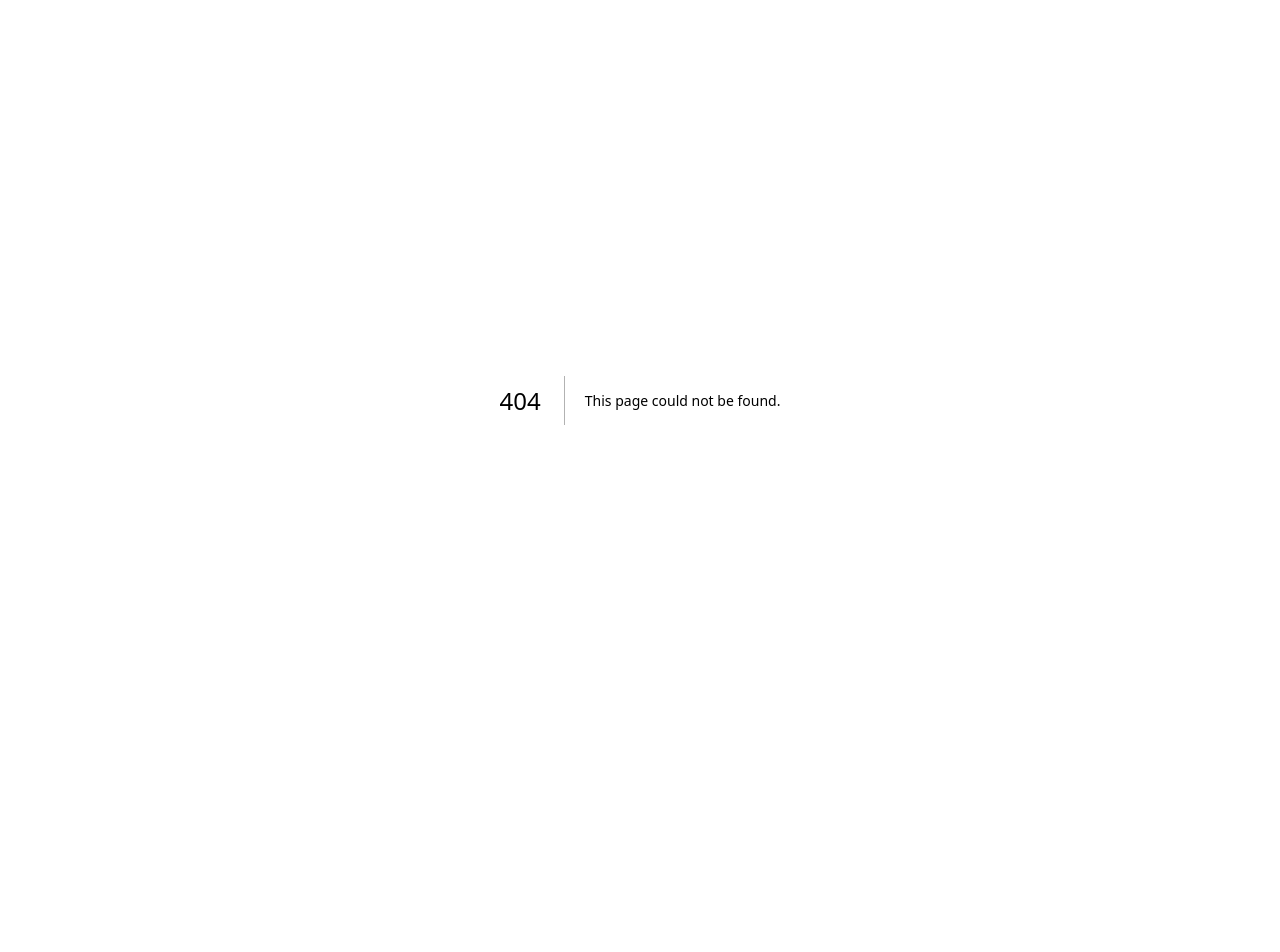
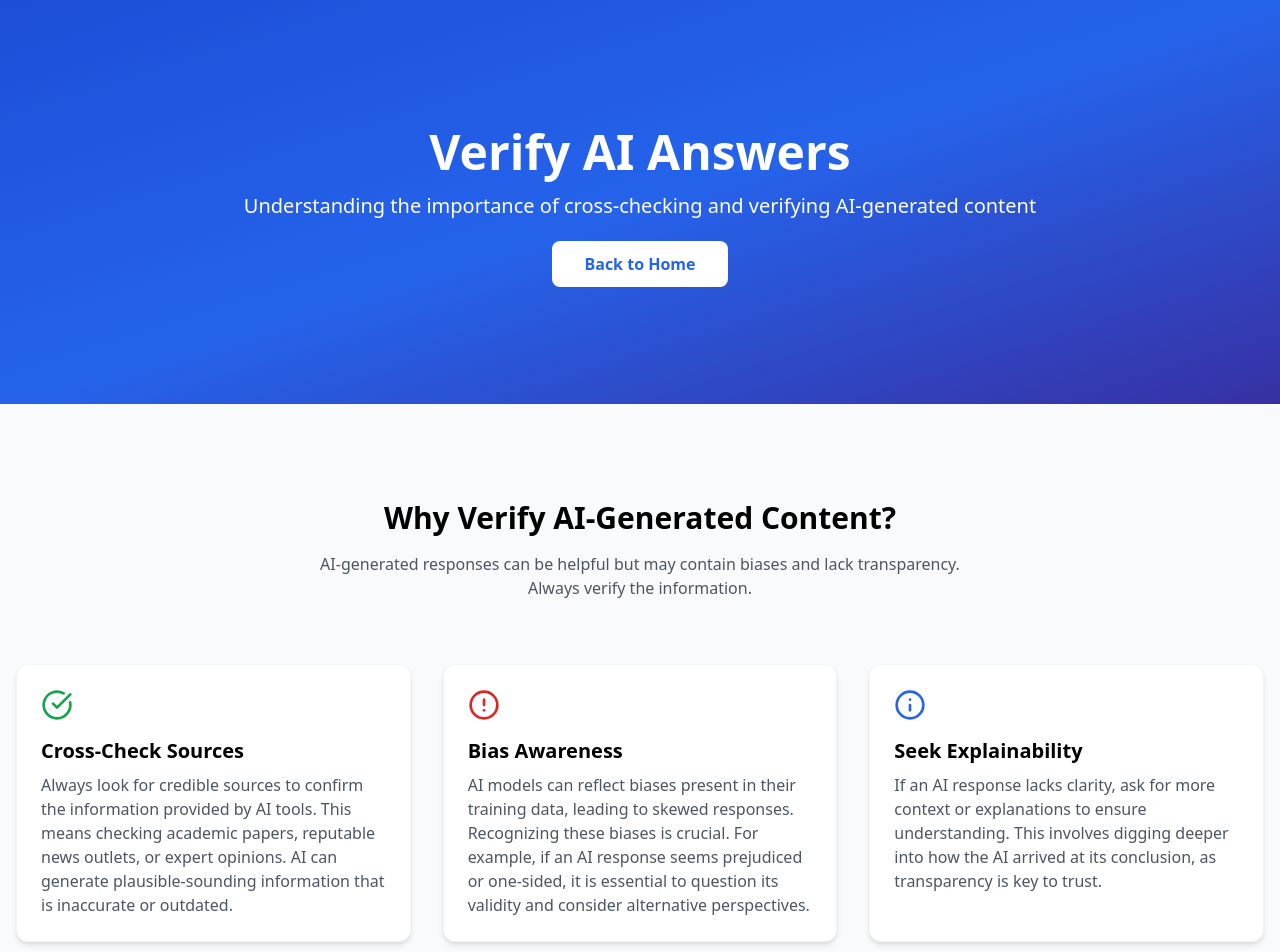
Before and after one commit to woozoobro/lesson-solution, a Next.js app: page /guideline in a window 1280 px wide. Before the commit this address had no page. Shown: the top 952 px of the page. Before the commit the page ends 800 px from the top, so only its background shows below. Built offline with nearby package versions, Linux system fonts and the light colour scheme.

Commit message:
guideline

```diff
--- /dev/null
+++ b/app/guideline/page.tsx
@@ -0,0 +1,205 @@
+import React from "react";
+import { Info, CheckCircle, AlertCircle } from "lucide-react";
+import Link from "next/link";
+
+const AIVerificationPage = () => {
+  return (
+    <div className="min-h-screen bg-gray-50 flex flex-col">
+      {/* Hero Section */}
+      <section className="bg-gradient-to-br from-blue-700 via-blue-600 to-indigo-800 text-white py-32 flex items-center justify-center">
+        <div className="text-center">
+          <h1 className="text-5xl font-bold mb-4">Verify AI Answers</h1>
+          <p className="text-xl mb-8">
+            Understanding the importance of cross-checking and verifying
+            AI-generated content
+          </p>
+          <Link
+            href="/"
+            className="bg-white text-blue-600 px-8 py-3 rounded-lg font-semibold hover:bg-blue-50 transition-colors"
+          >
+            Back to Home
+          </Link>
+        </div>
+      </section>
+
+      {/* Verification Section */}
+      <section className="py-24">
+        <div className="container mx-auto px-4">
+          <div className="text-center mb-16">
+            <h2 className="text-3xl font-bold mb-4">
+              Why Verify AI-Generated Content?
+            </h2>
+            <p className="text-gray-600 max-w-2xl mx-auto">
+              AI-generated responses can be helpful but may contain biases and
+              lack transparency. Always verify the information.
+            </p>
+          </div>
+          <div className="grid md:grid-cols-3 gap-8">
+            <div className="bg-white p-6 rounded-xl shadow-md hover:shadow-lg transition-shadow duration-300 border border-gray-100">
+              <CheckCircle className="w-8 h-8 text-green-600 mb-4" />
+              <h3 className="text-xl font-semibold mb-2">
+                Cross-Check Sources
+              </h3>
+              <p className="text-gray-600">
+                Always look for credible sources to confirm the information
+                provided by AI tools. This means checking academic papers,
+                reputable news outlets, or expert opinions. AI can generate
+                plausible-sounding information that is inaccurate or outdated.
+              </p>
+            </div>
+            <div className="bg-white p-6 rounded-xl shadow-md hover:shadow-lg transition-shadow duration-300 border border-gray-100">
+              <AlertCircle className="w-8 h-8 text-red-600 mb-4" />
+              <h3 className="text-xl font-semibold mb-2">Bias Awareness</h3>
+              <p className="text-gray-600">
+                AI models can reflect biases present in their training data,
+                leading to skewed responses. Recognizing these biases is
+                crucial. For example, if an AI response seems prejudiced or
+                one-sided, it is essential to question its validity and consider
+                alternative perspectives.
+              </p>
+            </div>
+            <div className="bg-white p-6 rounded-xl shadow-md hover:shadow-lg transition-shadow duration-300 border border-gray-100">
+              <Info className="w-8 h-8 text-blue-600 mb-4" />
+              <h3 className="text-xl font-semibold mb-2">
+                Seek Explainability
+              </h3>
+              <p className="text-gray-600">
+                If an AI response lacks clarity, ask for more context or
+                explanations to ensure understanding. This involves digging
+                deeper into how the AI arrived at its conclusion, as
+                transparency is key to trust.
+              </p>
+            </div>
+          </div>
+        </div>
+      </section>
+
+      {/* Sample Chat Examples Section */}
+      <section className="py-24 bg-gray-100">
+        <div className="container mx-auto px-4">
+          <h2 className="text-3xl font-bold text-center mb-6">
+            Sample Chat Examples
+          </h2>
+
+          {/* Example 1 */}
+          <div className="bg-white p-6 rounded-lg shadow-md border border-gray-200 mb-8">
+            <div className="mb-4">
+              <strong>User:</strong> What is the capital of Australia?
+            </div>
+            <div className="mb-4">
+              <strong>AI:</strong> The capital of Australia is Sydney.
+            </div>
+            <div className="text-red-600 font-semibold mb-4">
+              <strong>Note:</strong> This answer is incorrect. The capital of
+              Australia is actually Canberra. Always double-check facts provided
+              by AI!
+            </div>
+            <div>
+              <strong>Sources to Verify:</strong>
+              <ul className="list-disc ml-6">
+                <li>
+                  <a
+                    href="https://www.australia.gov.au"
+                    className="text-blue-600 underline"
+                  >
+                    Australia Government
+                  </a>
+                </li>
+                <li>
+                  <a
+                    href="https://en.wikipedia.org/wiki/Canberra"
+                    className="text-blue-600 underline"
+                  >
+                    Wikipedia: Canberra
+                  </a>
+                </li>
+              </ul>
+            </div>
+          </div>
+
+          {/* Example 2 */}
+          <div className="bg-white p-6 rounded-lg shadow-md border border-gray-200 mb-8">
+            <div className="mb-4">
+              <strong>User:</strong> Who won the Nobel Prize in Literature in
+              2020?
+            </div>
+            <div className="mb-4">
+              <strong>AI:</strong> The Nobel Prize in Literature in 2020 was
+              awarded to J.K. Rowling.
+            </div>
+            <div className="text-red-600 font-semibold mb-4">
+              <strong>Note:</strong> This answer is incorrect. The 2020 Nobel
+              Prize in Literature was awarded to Louise Glück. Always verify
+              such claims!
+            </div>
+            <div>
+              <strong>Sources to Verify:</strong>
+              <ul className="list-disc ml-6">
+                <li>
+                  <a
+                    href="https://www.nobelprize.org/prizes/literature/2020/gluck/facts/"
+                    className="text-blue-600 underline"
+                  >
+                    Nobel Prize Official Site
+                  </a>
+                </li>
+                <li>
+                  <a
+                    href="https://www.bbc.com/news/entertainment-arts-54466339"
+                    className="text-blue-600 underline"
+                  >
+                    BBC News
+                  </a>
+                </li>
+              </ul>
+            </div>
+          </div>
+
+          {/* Example 3 */}
+          <div className="bg-white p-6 rounded-lg shadow-md border border-gray-200 mb-8">
+            <div className="mb-4">
+              <strong>User:</strong> What is the largest mammal in the world?
+            </div>
+            <div className="mb-4">
+              <strong>AI:</strong> The largest mammal in the world is the
+              African elephant.
+            </div>
+            <div className="text-red-600 font-semibold mb-4">
+              <strong>Note:</strong> This answer is incorrect. The largest
+              mammal is the blue whale, not the African elephant. It is crucial
+              to verify biological facts!
+            </div>
+            <div>
+              <strong>Sources to Verify:</strong>
+              <ul className="list-disc ml-6">
+                <li>
+                  <a
+                    href="https://www.nationalgeographic.com/animals/mammals/facts/blue-whale"
+                    className="text-blue-600 underline"
+                  >
+                    National Geographic
+                  </a>
+                </li>
+                <li>
+                  <a
+                    href="https://en.wikipedia.org/wiki/Blue_whale"
+                    className="text-blue-600 underline"
+                  >
+                    Wikipedia: Blue Whale
+                  </a>
+                </li>
+              </ul>
+            </div>
+          </div>
+
+          <p className="text-gray-600 text-center mt-6">
+            Always verify AI-generated responses, especially when the
+            information seems incorrect or misleading.
+          </p>
+        </div>
+      </section>
+    </div>
+  );
+};
+
+export default AIVerificationPage;
--- a/app/page.tsx
+++ b/app/page.tsx
@@ -225,9 +225,11 @@ export default function LandingPage() {
                   Try out
                 </button>
               </Link>
-              <button className="border border-white px-8 py-3 rounded-lg font-semibold hover:bg-white/10 transition-colors">
-                View Guidelines
-              </button>
+              <Link href="/guideline">
+                <button className="border border-white px-8 py-3 rounded-lg font-semibold hover:bg-white/10 transition-colors">
+                  View Guidelines
+                </button>
+              </Link>
             </div>
           </AnimatedSection>
         </div>
```
